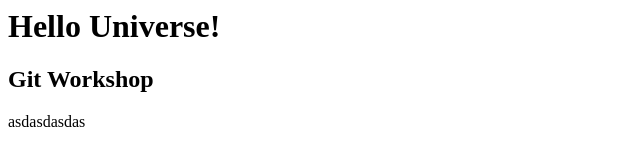
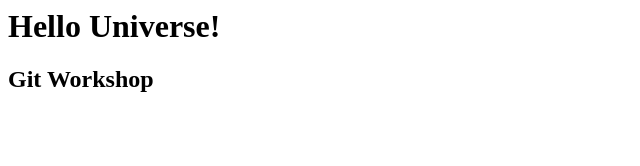
Before and after one commit to fakhri21/git-workxhop, a plain HTML site: page index.html in a window 1280 px wide. Shown: the whole page, without its empty margins (0-640 px from the left). Drawn offline with Linux system fonts and the light colour scheme.

Commit message:
revert test

```diff
--- a/index.html
+++ b/index.html
@@ -5,6 +5,6 @@
     <body>
         <h1>Hello Universe!</h1>
         <h2>Git Workshop</h2>
-    asdasdasdas
+
     </body>
 </html>
```
